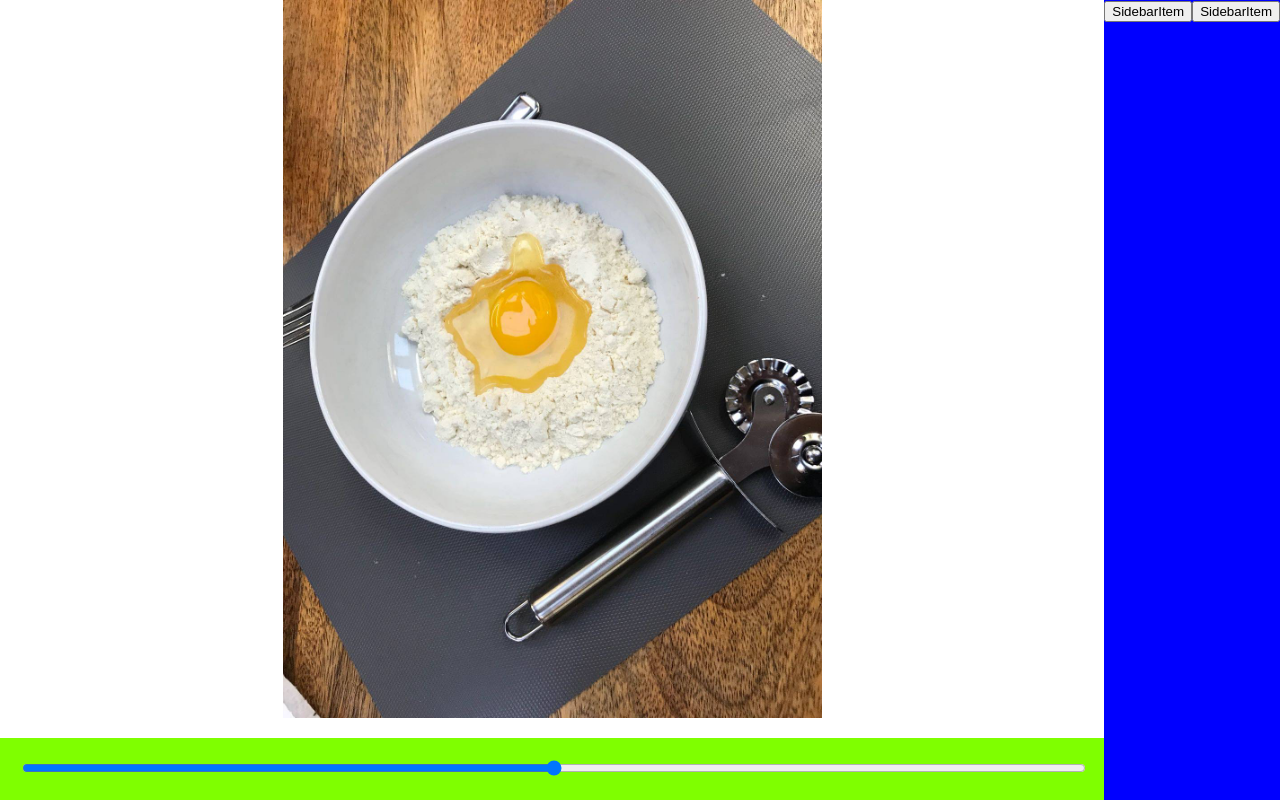
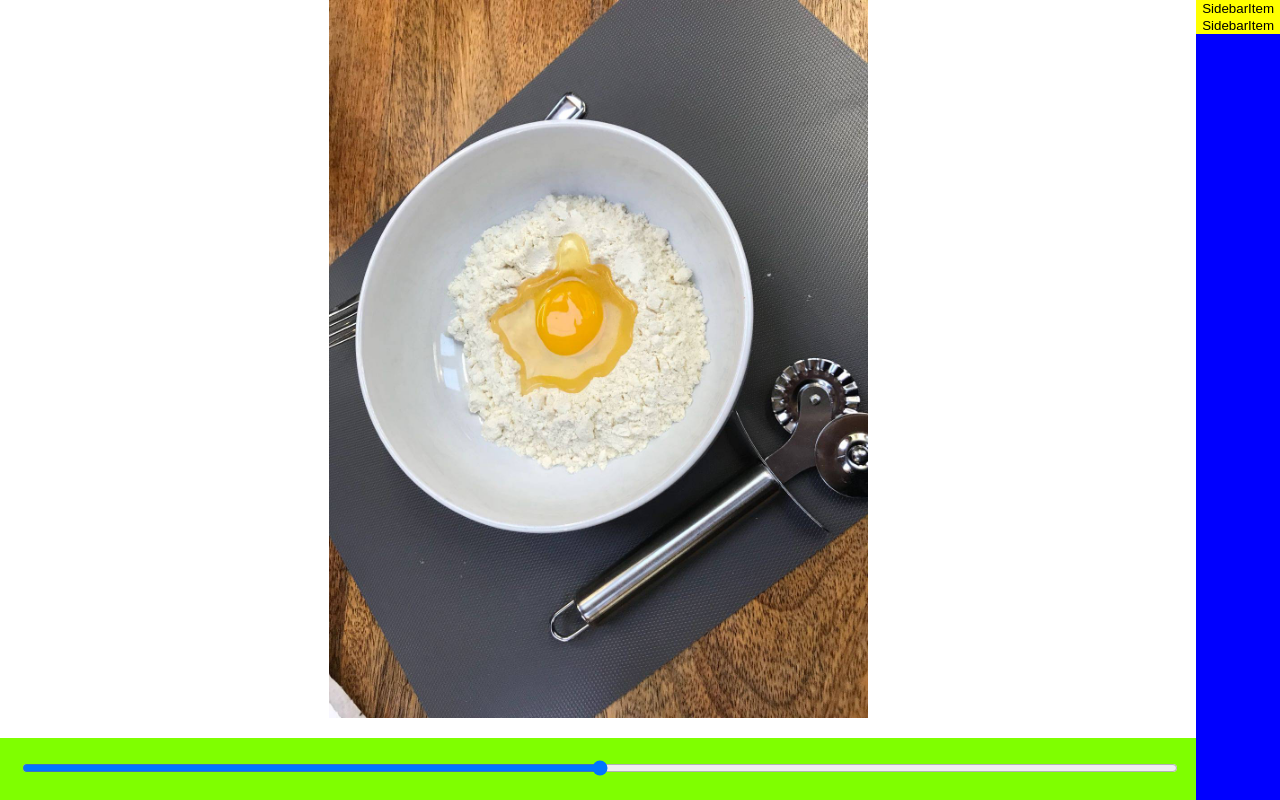
Before and after one commit to mattia-centini/photo-editor-react, a React (Create React App) app: page / in a window 1280 px wide. Built offline with nearby package versions, Linux system fonts and the light colour scheme.

Commit message:
style sidebar items to identification

```diff
--- a/src/App.css
+++ b/src/App.css
@@ -30,4 +30,7 @@ body {
 .sidebar-container {
   grid-area: sidebar;
   background-color: blue;
+  display: flex;
+  flex-direction: column;
+  align-items: stretch;
 }
--- a/src/components/SidebarItem.css
+++ b/src/components/SidebarItem.css
@@ -0,0 +1,6 @@
+.sidebar-item {
+  outline: none;
+  border: none;
+  background-color: yellow;
+  cursor: pointer;
+}
--- a/src/components/SidebarItem.js
+++ b/src/components/SidebarItem.js
@@ -1,4 +1,5 @@
 import React from "react";
+import "./SidebarItem.css";
 
 function SidebarItem() {
   return <button className="sidebar-item">SidebarItem</button>;
```
